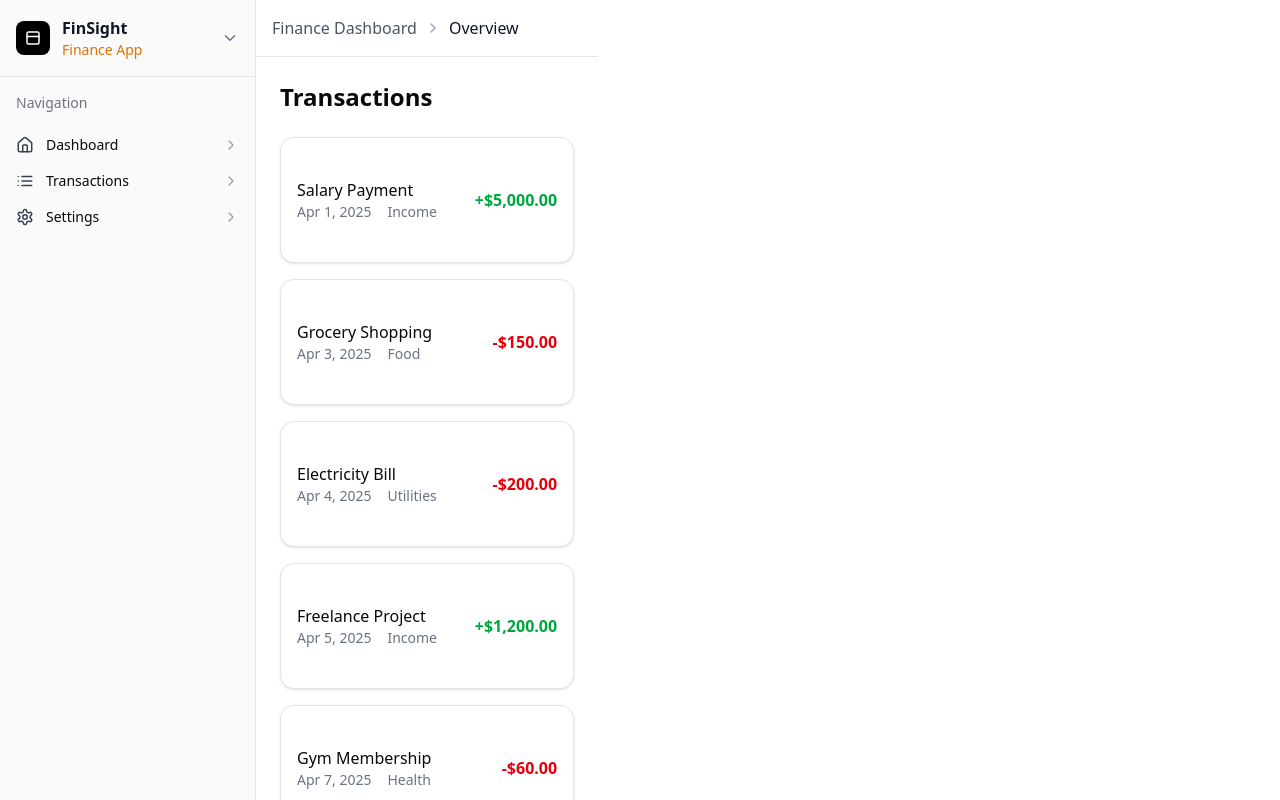
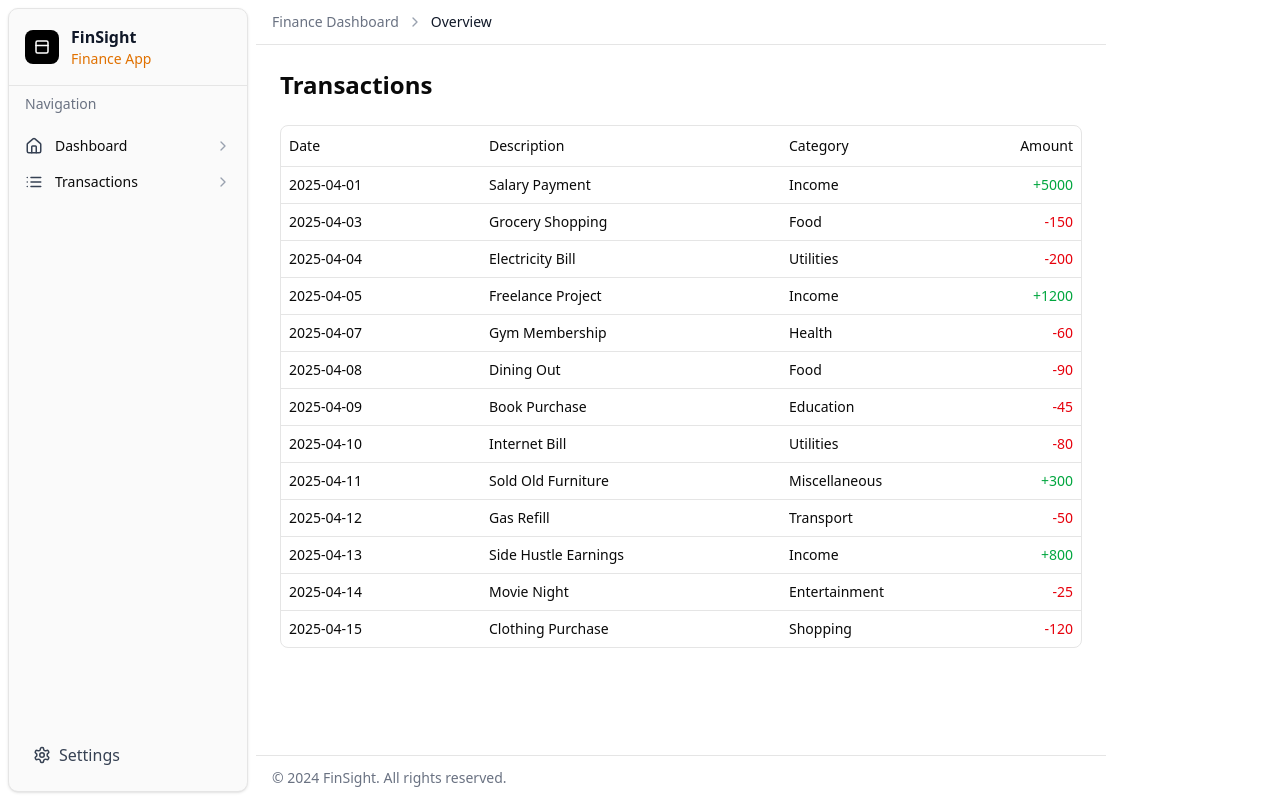
Before and after one commit to Anonymous2024-spec/react-dashboard-milestone1, a React (Vite) app: page /transactions in a window 1280 px wide. Built offline with nearby package versions, Linux system fonts and the light colour scheme.

Commit message:
fix: change the layout file for the app

```diff
--- a/src/Layout.jsx
+++ b/src/Layout.jsx
@@ -1,31 +1,42 @@
-import { SidebarProvider } from "@/components/ui/sidebar";
-import { Outlet } from "react-router-dom";
+import { SidebarProvider, SidebarTrigger } from "@/components/ui/sidebar";
+import { Outlet, Link } from "react-router-dom";
 import { AppSidebar } from "@/components/Sidebar";
 import { ChevronRight } from "lucide-react";
-import { Link } from "react-router-dom";
 
 export default function Layout() {
   return (
     <SidebarProvider>
-      <div className="flex h-screen overflow-hidden">
+      <div className="flex h-screen relative">
         <AppSidebar />
 
-        <div className="flex-1 flex flex-col min-w-0">
-          {/* Breadcrumb Navigation */}
-          <div className="border-b p-4 flex items-center">
-            <Link to="/" className="text-gray-600 hover:text-gray-900">
-              Finance Dashboard
-            </Link>
-            <ChevronRight size={16} className="mx-2 text-gray-400" />
-            <span className="text-gray-900">Overview</span>
+        <div className="flex-1 flex flex-col min-w-0 w-full relative">
+          {/* Header */}
+          <header className="w-full border-b bg-white z-10 relative">
+            <div className="px-4 py-3 flex items-center gap-2 sm:gap-4">
+              <SidebarTrigger className="sm:hidden" />
+              <div className="flex items-center text-sm text-gray-500">
+                <Link to="/" className="hover:text-gray-900 font-medium">
+                  Finance Dashboard
+                </Link>
+                <ChevronRight size={16} className="mx-2 text-gray-400" />
+                <span className="text-gray-900 font-medium">Overview</span>
+              </div>
+            </div>
+          </header>
+
+          {/* Main Content Area */}
+          <div className="flex-1 overflow-auto w-full relative">
+            <div className="h-full p-6">
+              <Outlet />
+            </div>
           </div>
 
-          {/* Main Content */}
-          <div className="flex-1 overflow-auto">
-            <main className="p-6 max-w-7xl mx-auto w-full">
-              <Outlet />
-            </main>
-          </div>
+          {/* Footer */}
+          <footer className="w-full border-t bg-white z-10 relative">
+            <div className="px-4 py-3 text-sm text-gray-500">
+              © 2024 FinSight. All rights reserved.
+            </div>
+          </footer>
         </div>
       </div>
     </SidebarProvider>
--- a/src/components/Sidebar.jsx
+++ b/src/components/Sidebar.jsx
@@ -3,6 +3,8 @@ import { Link } from "react-router-dom";
 import {
   Sidebar,
   SidebarContent,
+  SidebarFooter,
+  SidebarHeader,
   SidebarMenu,
   SidebarMenuButton,
   SidebarMenuItem,
@@ -20,19 +22,12 @@ const navigationItems = [
     url: "/transactions",
     icon: List,
   },
-  {
-    title: "Settings",
-    url: "/settings",
-    icon: Settings,
-  },
 ];
 
 export function AppSidebar() {
   return (
-    <Sidebar className="border-r w-64">
-      <SidebarContent className="flex flex-col h-full">
-        {/* Header with project name and icon */}
-        <div className="p-4 flex items-center justify-between border-b">
+    <Sidebar variant="floating">
+      <SidebarHeader className="p-4 border-b">
         <div className="flex items-center space-x-3">
           <div className="bg-black text-white p-2 rounded-md">
             <svg
@@ -55,14 +50,11 @@ export function AppSidebar() {
             <p className="text-sm text-amber-600">Finance App</p>
           </div>
         </div>
-          <ChevronDown size={18} className="text-gray-500" />
-        </div>
+      </SidebarHeader>
 
-        {/* Label */}
+      <SidebarContent className="flex-1">
         <div className="px-4 py-2 text-sm text-gray-500">Navigation</div>
-
-        {/* Navigation */}
-        <SidebarMenu className="flex-1">
+        <SidebarMenu>
           {navigationItems.map((item) => (
             <SidebarMenuItem key={item.title}>
               <SidebarMenuButton asChild>
@@ -81,6 +73,18 @@ export function AppSidebar() {
           ))}
         </SidebarMenu>
       </SidebarContent>
+
+      <SidebarFooter>
+        <Link
+          to="/settings"
+          className="flex items-center justify-between p-4 hover:bg-gray-100 text-gray-700"
+        >
+          <div className="flex items-center gap-2">
+            <Settings size={18} />
+            Settings
+          </div>
+        </Link>
+      </SidebarFooter>
     </Sidebar>
   );
 }
--- /dev/null
+++ b/src/components/ui/table.jsx
@@ -0,0 +1,121 @@
+import * as React from "react"
+
+import { cn } from "@/lib/utils"
+
+function Table({
+  className,
+  ...props
+}) {
+  return (
+    <div data-slot="table-container" className="relative w-full overflow-x-auto">
+      <table
+        data-slot="table"
+        className={cn("w-full caption-bottom text-sm", className)}
+        {...props} />
+    </div>
+  );
+}
+
+function TableHeader({
+  className,
+  ...props
+}) {
+  return (
+    <thead
+      data-slot="table-header"
+      className={cn("[&_tr]:border-b", className)}
+      {...props} />
+  );
+}
+
+function TableBody({
+  className,
+  ...props
+}) {
+  return (
+    <tbody
+      data-slot="table-body"
+      className={cn("[&_tr:last-child]:border-0", className)}
+      {...props} />
+  );
+}
+
+function TableFooter({
+  className,
+  ...props
+}) {
+  return (
+    <tfoot
+      data-slot="table-footer"
+      className={cn("bg-muted/50 border-t font-medium [&>tr]:last:border-b-0", className)}
+      {...props} />
+  );
+}
+
+function TableRow({
+  className,
+  ...props
+}) {
+  return (
+    <tr
+      data-slot="table-row"
+      className={cn(
+        "hover:bg-muted/50 data-[state=selected]:bg-muted border-b transition-colors",
+        className
+      )}
+      {...props} />
+  );
+}
+
+function TableHead({
+  className,
+  ...props
+}) {
+  return (
+    <th
+      data-slot="table-head"
+      className={cn(
+        "text-foreground h-10 px-2 text-left align-middle font-medium whitespace-nowrap [&:has([role=checkbox])]:pr-0 [&>[role=checkbox]]:translate-y-[2px]",
+        className
+      )}
+      {...props} />
+  );
+}
+
+function TableCell({
+  className,
+  ...props
+}) {
+  return (
+    <td
+      data-slot="table-cell"
+      className={cn(
+        "p-2 align-middle whitespace-nowrap [&:has([role=checkbox])]:pr-0 [&>[role=checkbox]]:translate-y-[2px]",
+        className
+      )}
+      {...props} />
+  );
+}
+
+function TableCaption({
+  className,
+  ...props
+}) {
+  return (
+    <caption
+      data-slot="table-caption"
+      className={cn("text-muted-foreground mt-4 text-sm", className)}
+      {...props} />
+  );
+}
+
+export {
+  Table,
+  TableHeader,
+  TableBody,
+  TableFooter,
+  TableHead,
+  TableRow,
+  TableCell,
+  TableCaption,
+}
--- a/src/pages/Settings.jsx
+++ b/src/pages/Settings.jsx
@@ -2,8 +2,11 @@ import React from 'react'
 
 export default function Settings() {
   return (
-    <div>
-      <h1 className="text-2xl">This is a settings page</h1>
+    <div className="w-full p-6">
+      <h1 className="text-2xl font-bold mb-6">Settings</h1>
+      <div className="w-full bg-white rounded-lg shadow-sm p-6">
+        <p className="text-gray-600">Settings content will go here</p>
+      </div>
     </div>
   );
 }
--- a/src/pages/TransactionItem.jsx
+++ b/src/pages/TransactionItem.jsx
@@ -1,32 +1,22 @@
 import React from "react";
-import { Card, CardContent } from "@/components/ui/card";
+import { TableCell, TableRow } from "@/components/ui/table";
 import { formatDate, formatCurrency } from "@/lib/utils";
 
 const TransactionItem = ({ transaction }) => {
-  const { id, date, description, category, amount, type } = transaction;
+  const { date, description, category, amount, type } = transaction;
 
   return (
-    <Card>
-      <CardContent className="p-4">
-        <div className="flex justify-between items-center">
-          <div>
-            <p className="font-medium">{description}</p>
-            <div className="flex space-x-4 text-sm text-gray-500">
-              <span>{formatDate(date)}</span>
-              <span>{category}</span>
-            </div>
-          </div>
-          <div
-            className={`font-semibold ${
-              type === "income" ? "text-green-600" : "text-red-600"
-            }`}
-          >
-            {type === "income" ? "+" : "-"}
-            {formatCurrency(amount)}
-          </div>
-        </div>
-      </CardContent>
-    </Card>
+    <TableRow>
+      <TableCell>
+        <div className="font-medium">{description}</div>
+        <div className="text-sm text-gray-500">{category}</div>
+      </TableCell>
+      <TableCell>{formatDate(date)}</TableCell>
+      <TableCell className={`text-right font-semibold ${type === "income" ? "text-green-600" : "text-red-600"}`}>
+        {type === "income" ? "+" : "-"}
+        {formatCurrency(amount)}
+      </TableCell>
+    </TableRow>
   );
 };
 
--- a/src/pages/Transactions.jsx
+++ b/src/pages/Transactions.jsx
@@ -1,45 +1,60 @@
 import React from "react";
 import { useTransactions } from "@/hooks/useTransactions";
 import { Skeleton } from "@/components/ui/skeleton";
-import TransactionItem from "./TransactionItem";
+import {
+  Table,
+  TableBody,
+  TableHead,
+  TableHeader,
+  TableRow,
+  TableCell,
+} from "@/components/ui/table";
 
 const Transactions = () => {
   const { transactions, loading, error } = useTransactions();
 
-  // Render loading state
   if (loading) {
     return (
-      <div className="space-y-4">
+      <div className="w-full">
         <h2 className="text-2xl font-bold mb-6">Transactions</h2>
-        {[1, 2, 3, 4, 5].map((index) => (
-          <div key={index} className="border rounded-lg p-4">
-            <div className="flex justify-between items-center">
-              <div>
-                <Skeleton className="h-5 w-40 mb-2" />
-                <Skeleton className="h-4 w-24" />
-              </div>
-              <Skeleton className="h-6 w-20" />
-            </div>
-          </div>
-        ))}
+        <div className="w-full border rounded-md overflow-hidden">
+          <Table>
+            <TableHeader>
+              <TableRow>
+                <TableHead className="w-[200px]">Date</TableHead>
+                <TableHead className="w-[300px]">Description</TableHead>
+                <TableHead className="w-[200px]">Category</TableHead>
+                <TableHead className="w-[100px] text-right">Amount</TableHead>
+              </TableRow>
+            </TableHeader>
+            <TableBody>
+              {[1, 2, 3, 4, 5].map((i) => (
+                <TableRow key={i}>
+                  <TableCell><Skeleton className="h-4 w-24" /></TableCell>
+                  <TableCell><Skeleton className="h-4 w-48" /></TableCell>
+                  <TableCell><Skeleton className="h-4 w-32" /></TableCell>
+                  <TableCell className="text-right"><Skeleton className="h-4 w-16 ml-auto" /></TableCell>
+                </TableRow>
+              ))}
+            </TableBody>
+          </Table>
+        </div>
       </div>
     );
   }
 
-  // Render error state
   if (error) {
     return (
-      <div className="bg-red-50 border border-red-200 text-red-800 rounded-md p-4">
+      <div className="w-full bg-red-50 border border-red-200 text-red-800 rounded-md p-4">
         <p className="font-medium">Error loading transactions</p>
         <p className="text-sm">Please try refreshing the page</p>
       </div>
     );
   }
 
-  // Render empty state
   if (transactions.length === 0) {
     return (
-      <div className="text-center py-10">
+      <div className="w-full text-center py-10">
         <h2 className="text-2xl font-bold mb-2">No Transactions Found</h2>
         <p className="text-gray-600">
           You don't have any transactions recorded yet.
@@ -48,14 +63,33 @@ const Transactions = () => {
     );
   }
 
-  // Render data state
   return (
-    <div>
+    <div className="w-full">
       <h2 className="text-2xl font-bold mb-6">Transactions</h2>
-      <div className="space-y-4">
-        {transactions.map((transaction) => (
-          <TransactionItem key={transaction.id} transaction={transaction} />
-        ))}
+      <div className="w-full border rounded-md overflow-hidden">
+        <Table>
+          <TableHeader>
+            <TableRow>
+              <TableHead className="w-[200px]">Date</TableHead>
+              <TableHead className="w-[300px]">Description</TableHead>
+              <TableHead className="w-[200px]">Category</TableHead>
+              <TableHead className="w-[100px] text-right">Amount</TableHead>
+            </TableRow>
+          </TableHeader>
+          <TableBody>
+            {transactions.map((tx) => (
+              <TableRow key={tx.id}>
+                <TableCell>{tx.date}</TableCell>
+                <TableCell>{tx.description}</TableCell>
+                <TableCell>{tx.category}</TableCell>
+                <TableCell className={`text-right font-medium ${tx.type === "income" ? "text-green-600" : "text-red-600"}`}>
+                  {tx.type === "income" ? "+" : "-"}
+                  {tx.amount}
+                </TableCell>
+              </TableRow>
+            ))}
+          </TableBody>
+        </Table>
       </div>
     </div>
   );
```
Also changed, not shown: src/components/Footer.jsx (added, +22 -0 lines), src/components/Header.jsx (added, +26 -0 lines), src/pages/Dashboard.jsx (+7 -7 lines). Lines whose indentation alone changed are shown as unchanged.
